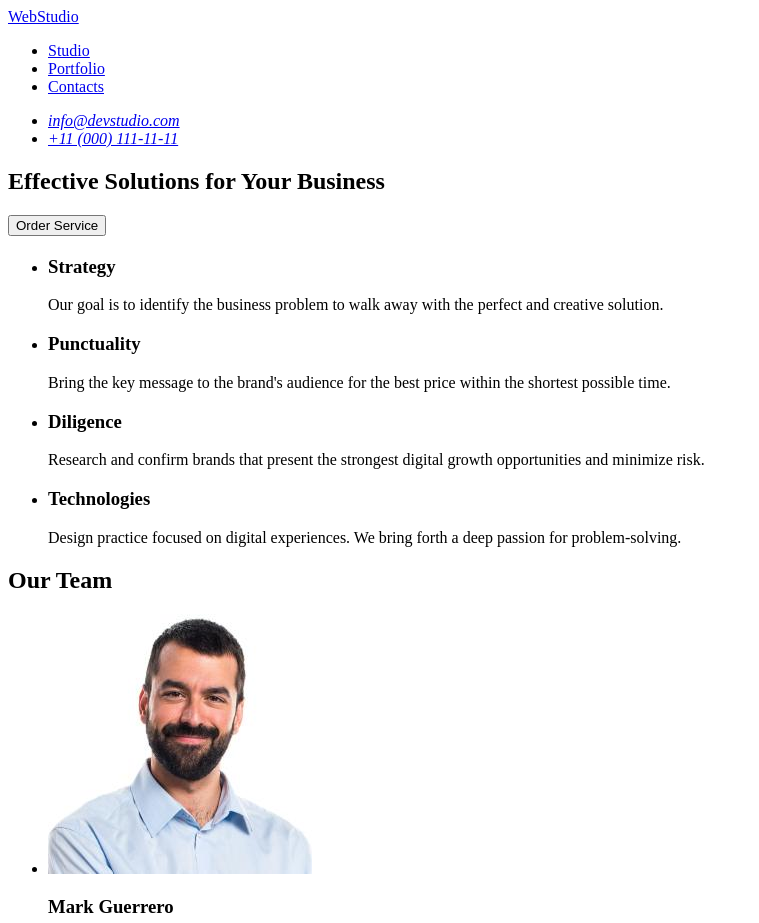
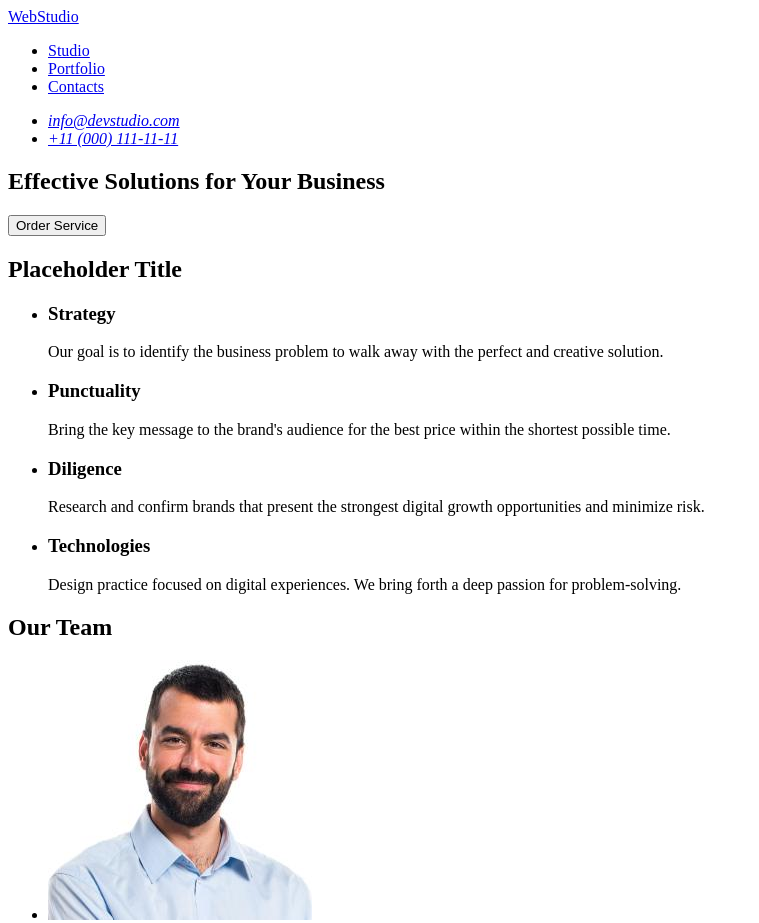
Before and after one commit to Viktor1712od/goit-markup-hw-01, a plain HTML site: page index.html in a window 1280 px wide. Shown: the top 923 px of the page, without its empty margins (0-759 px from the left). Drawn offline with Linux system fonts and the light colour scheme.

Commit message:
add markup section 4

```diff
--- a/index.html
+++ b/index.html
@@ -34,7 +34,7 @@
         <button type="button">Order Service</button>
       </section>
       <section>
-        <h2 aria-label="Section Title"></h2>
+        <h2>Placeholder Title</h2>
         <ul>
           <li>
             <h3>Strategy</h3>
```
